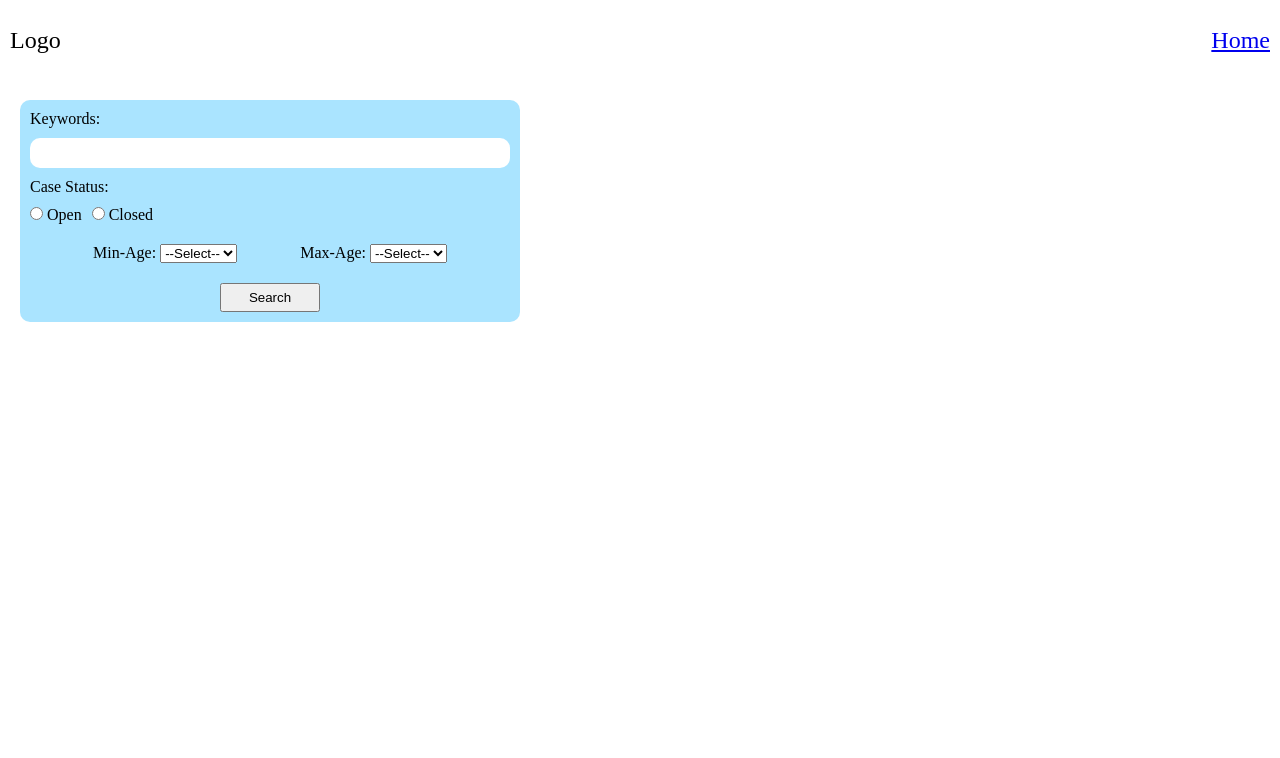
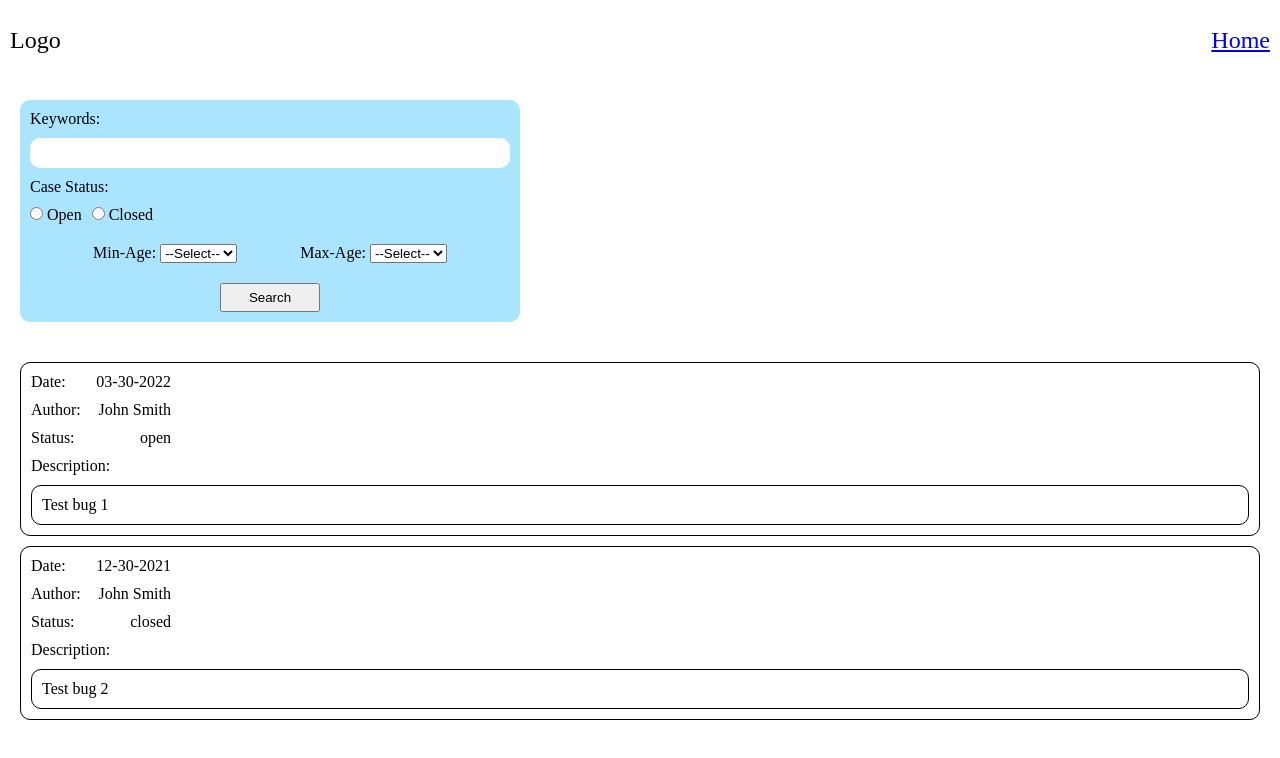
Before and after one commit to sblevins-dev/bugTracker, a React (Create React App) app in the folder frontend/: page / in a window 1280 px wide. Shown: the top 758 px of the page. Built offline with nearby package versions, Linux system fonts and the light colour scheme.

Commit message:
added bug page to home

```diff
--- /dev/null
+++ b/frontend/src/components/Bugs.js
@@ -0,0 +1,29 @@
+import "../css/bugs.css";
+
+export const Bugs = ({ data }) => {
+  return (
+    <div className="bugs-wrapper">
+      {console.log(data)}
+      {data.map((bug) => (
+        <div id={bug.id} className="bug-container">
+          <div className="bug-date-wrapper">
+            <label>Date: </label>
+            <div className="bug-date">{bug.date}</div>
+          </div>
+          <div className="bug-author-wrapper">
+            <label>Author: </label>
+            <div className="bug-author">{bug.name}</div>
+          </div>
+          <div className="bug-status-wrapper">
+            <label>Status: </label>
+            <div className="bug-status">{bug.status}</div>
+          </div>
+          <div className="bug-desc-wrapper">
+            <label>Description: </label>
+            <div className="bug-desc">{bug.description}</div>
+          </div>
+        </div>
+      ))}
+    </div>
+  );
+};
--- a/frontend/src/components/Home.js
+++ b/frontend/src/components/Home.js
@@ -1,6 +1,24 @@
+import { Bugs } from './Bugs';
 import "../css/home.css";
 
 export const Home = () => {
+    const bugs = [
+      {
+        id: 1,
+        name: 'John Smith',
+        status: 'open',
+        description: 'Test bug 1',
+        date: '03-30-2022'
+      },
+      {
+        id: 2,
+        name: 'John Smith',
+        status: 'closed',
+        description: 'Test bug 2',
+        date: '12-30-2021'
+      }
+    ]
+
     const handleSearch = (e) => {
         e.preventDefault();
     }
@@ -17,16 +35,16 @@ export const Home = () => {
             <label className="radio-header">Case Status: </label>
             <div className="radio-group">
                <input type="radio" id="open" name="status" value='open'></input>
-               <label for="open" className="first-select"> Open</label>
+               <label htmlFor="open" className="first-select"> Open</label>
                <input type="radio" id="closed" name="status" value='closed'></input>
-               <label for="closed"> Closed</label>
+               <label htmlFor="closed"> Closed</label>
             </div>
           </div>
           <div className="form-group dropdown-wrapper">
               <div className="dropdown-group">
                   <label className="min-age-label">Min-Age: </label>
                   <select id="min-age">
-                      <option selected>--Select--</option>
+                      <option defaultValue>--Select--</option>
                       <option value="30">30days</option>
                       <option value="6">6 Months</option>
                       <option value="1">1 Year</option>
@@ -35,7 +53,7 @@ export const Home = () => {
               <div className="dropdown-group">
                   <label className="max-age-label">Max-Age: </label>
                   <select id="max-age">
-                  <option selected>--Select--</option>
+                  <option defaultValue>--Select--</option>
                       <option value="30">30days</option>
                       <option value="6">6 Months</option>
                       <option value="1">1 Year</option>
@@ -45,6 +63,7 @@ export const Home = () => {
           <button className="search-btn" onClick={handleSearch}>Search</button>
         </form>
       </div>
+      <Bugs data={bugs} />
     </div>
   );
 };
--- /dev/null
+++ b/frontend/src/css/bugs.css
@@ -0,0 +1,24 @@
+.bugs-wrapper {
+    padding: 20px;
+}
+
+.bug-container {
+    padding: 10px;
+    border: 1px solid black;
+    border-radius: 10px;
+    margin-bottom: 10px;
+}
+
+.bug-container .bug-date-wrapper, .bug-author-wrapper, .bug-status-wrapper {
+    width: 140px;
+    display: flex;
+    justify-content: space-between;
+    margin-bottom: 10px;
+}
+
+.bug-container .bug-desc-wrapper .bug-desc {
+    border: 1px solid black;
+    padding: 10px;
+    border-radius: 10px;
+    margin-top: 10px;
+}
--- a/frontend/src/css/home.css
+++ b/frontend/src/css/home.css
@@ -1,6 +1,7 @@
 .home-wrapper {
     min-height: calc(100vh-80px);
     display: flex;
+    flex-direction: column;
 }
 
 .home-wrapper .search-wrapper {
```
